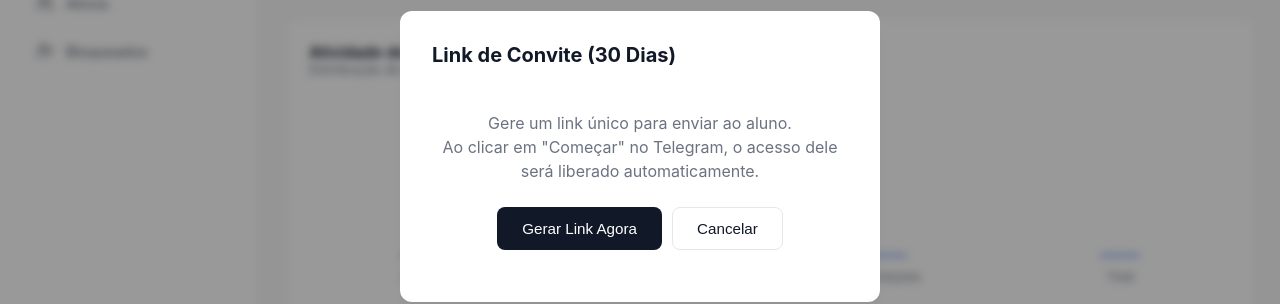
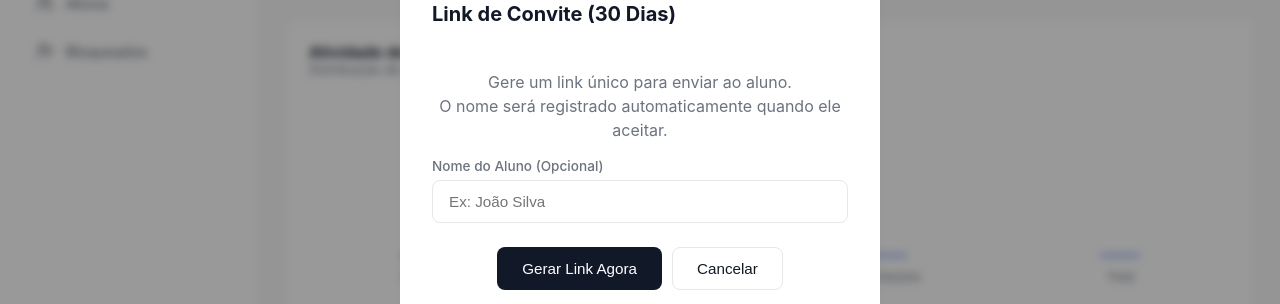
Before and after one commit to gsPatrick/Fabrica-de-Super-Odds, a Next.js app: page /dashboard in a window 1280 px wide. Both pictures are taken after a click on the button "Gerar Link de Convite". Shown: the part 244-548 px from the top of the page. Built offline with nearby package versions, Linux system fonts and the light colour scheme; no server answers.

Commit message:
Add name input to Invite Link generator

```diff
--- a/src/app/dashboard/page.js
+++ b/src/app/dashboard/page.js
@@ -16,6 +16,7 @@ function DashboardContent() {
     const [feedbackModal, setFeedbackModal] = useState({ open: false, type: 'success', message: '' }); // Success/Error Feedback
 
     const [inviteLink, setInviteLink] = useState(''); // Stores generated link
+    const [inviteName, setInviteName] = useState(''); // Name for the invite
     // Init with Zeros to satisfy "Make it appear even if zeroed"
     const [analytics, setAnalytics] = useState({
         users: { total: 0, active: 0, blocked: 0, pending: 0 },
@@ -80,7 +81,7 @@ function DashboardContent() {
             const res = await fetch(`${API_URL}/api/admin/users/invite`, {
                 method: 'POST',
                 headers: getHeaders(),
-                body: JSON.stringify({ days: 30 }) // Default 30 days
+                body: JSON.stringify({ days: 30, name: inviteName }) // Custom name
             });
             if (res.ok) {
                 const data = await res.json();
@@ -106,6 +107,7 @@ function DashboardContent() {
     const closeInviteModal = () => {
         setShowModal(false);
         setInviteLink('');
+        setInviteName('');
     };
 
     // 2. Trigger Confirmation for Actions
@@ -364,10 +366,19 @@ function DashboardContent() {
 
                         {!inviteLink ? (
                             <div style={{ textAlign: 'center', padding: '20px 0' }}>
-                                <p className={styles.modalBody} style={{ marginBottom: '24px' }}>
+                                <p className={styles.modalBody} style={{ marginBottom: '16px' }}>
                                     Gere um link único para enviar ao aluno. <br />
-                                    Ao clicar em "Começar" no Telegram, o acesso dele será liberado automaticamente.
+                                    O nome será registrado automaticamente quando ele aceitar.
                                 </p>
+                                <div className={styles.formGroup} style={{ marginBottom: '24px', textAlign: 'left' }}>
+                                    <label>Nome do Aluno (Opcional)</label>
+                                    <input
+                                        className="senior-input"
+                                        placeholder="Ex: João Silva"
+                                        value={inviteName}
+                                        onChange={(e) => setInviteName(e.target.value)}
+                                    />
+                                </div>
                                 <button
                                     onClick={createInvite}
                                     className={`${styles.btn} ${styles.btnPrimary}`}
```
